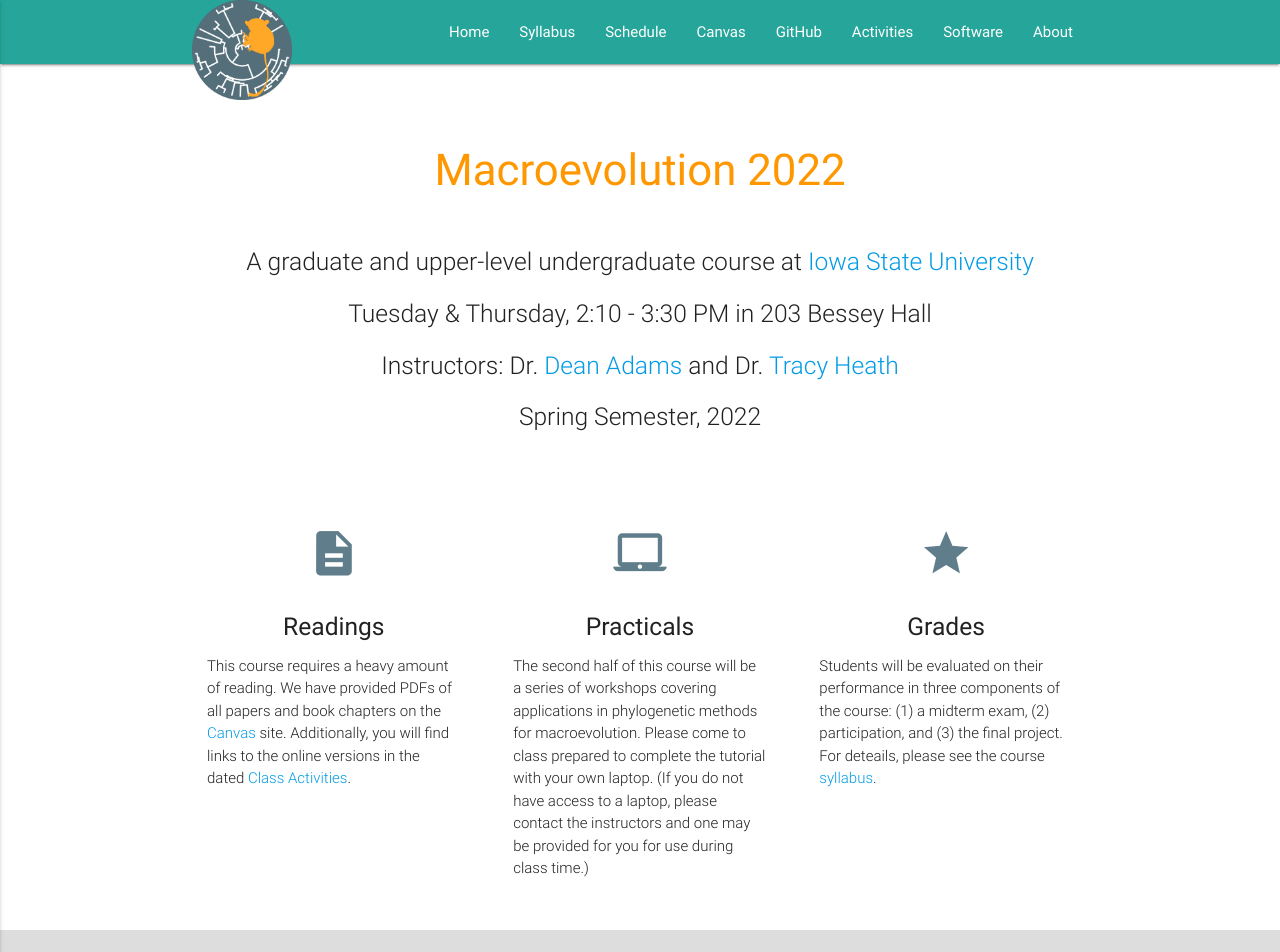
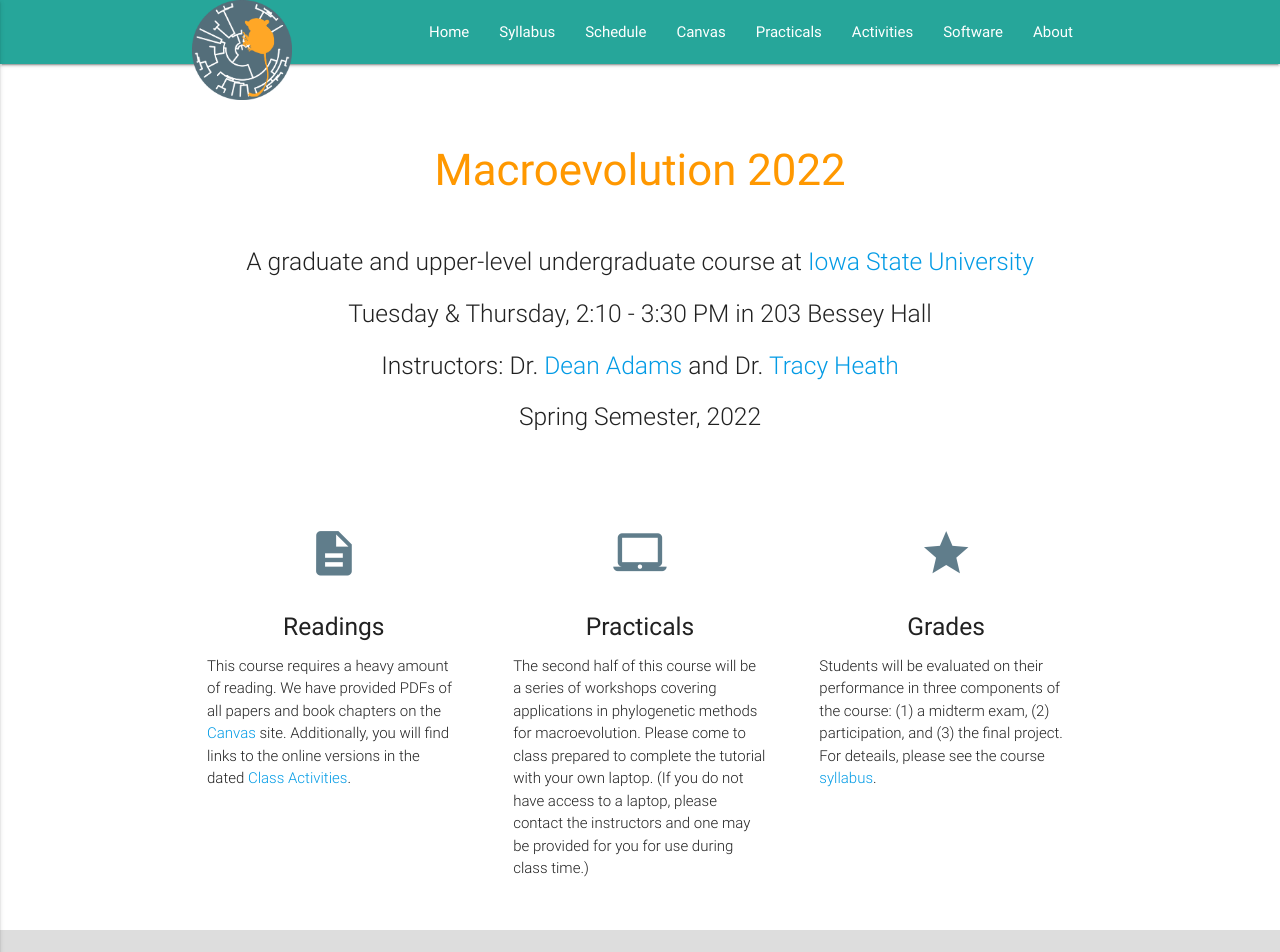
Before and after one commit to EEOB-Macroevolution/eeob-macroevolution.github.io, a Jekyll site: the page built from index.md, in a window 1280 px wide. Shown: the top 952 px of the page. Built offline with Jekyll 4.4.1, drawn with Linux system fonts in a browser that asks for light colours.

Commit message:
update for 2022

```diff
--- a/_includes/footer.html
+++ b/_includes/footer.html
@@ -2,7 +2,7 @@
     <div class="container">
       <div class="row">
         <div class="col s12 m6 l3">
-          <a rel="license" href="https://github.com/EEOB-Macroevolution/EEOB-565X-Spring2018"><img style="border-width:0" src="https://github.githubassets.com/images/modules/logos_page/Octocat.png" alt="" width="60" /></a><br>Hosted by <a class="teal-text" href="https://github.com/">GitHub</a>.
+          <a rel="license" href="https://eeob-macroevolution.github.io"><img style="border-width:0" src="https://github.githubassets.com/images/modules/logos_page/Octocat.png" alt="" width="60" /></a><br>Hosted by <a class="teal-text" href="https://github.com/">GitHub</a>.
           <br>
           <br>
           <a href="http://phylopic.org/image/f598fb39-facf-43ea-a576-1861304b2fe4/"><img src="http://phylopic.org/assets/images/submissions/f598fb39-facf-43ea-a576-1861304b2fe4.64.png" /></a>
--- a/_includes/header.html
+++ b/_includes/header.html
@@ -5,10 +5,10 @@
 
           <ul class="right hide-on-med-and-down">
             <li><a href="{{ "/" | relative_url }}">Home </a></li>
-            <li><a href="https://github.com/EEOB-Macroevolution/EEOB565X-Spring2020/blob/master/Macroevolution-2020_syllabus.pdf">Syllabus </a></li>
-            <li><a href="https://docs.google.com/spreadsheets/d/1SDnp_Pp_rqobAC9v-gQFYU7wFjbSl5tP2ASdVnWwP2k/edit?usp=sharing">Schedule </a></li>
-            <li><a href="https://canvas.iastate.edu/courses/68351">Canvas </a></li>
-            <li><a href="https://github.com/EEOB-Macroevolution/EEOB565X-Spring2020">GitHub </a></li>
+            <li><a href="">Syllabus </a></li>
+            <li><a href="">Schedule </a></li>
+            <li><a href="https://canvas.iastate.edu">Canvas </a></li>
+            <li><a href="https://github.com/EEOB-Macroevolution/Practicals">Practicals </a></li>
             {% if page_paths %}
                 {% for path in page_paths %}
                     {% assign my_page = site.pages | where: "path", path | first %}
@@ -23,10 +23,10 @@
 
           <ul id="nav-mobile" class="side-nav">
             <li><a href="#">Home</a></li>
-            <li><a href="https://github.com/EEOB-Macroevolution/EEOB565X-Spring2020/blob/master/Macroevolution-2020_syllabus.pdf">Syllabus </a></li>
-            <li><a href="https://docs.google.com/spreadsheets/d/1SDnp_Pp_rqobAC9v-gQFYU7wFjbSl5tP2ASdVnWwP2k/edit?usp=sharing">Schedule </a></li>
-            <li><a href="https://canvas.iastate.edu/courses/68351">Canvas </a></li>
-            <li><a href="https://github.com/EEOB-Macroevolution/EEOB565X-Spring2020">GitHub </a></li>
+            <li><a href="">Syllabus </a></li>
+            <li><a href="">Schedule </a></li>
+            <li><a href="https://canvas.iastate.edu">Canvas </a></li>
+            <li><a href="https://github.com/EEOB-Macroevolution/Practicals">Practicals </a></li>
             {% if page_paths %}
                 {% for path in page_paths %}
                     {% assign my_page = site.pages | where: "path", path | first %}
--- a/_layouts/home.html
+++ b/_layouts/home.html
@@ -28,7 +28,7 @@ layout: default
             <h2 class="center blue-grey-text"><i class="material-icons">description</i></h2>
             <h5 class="center">Readings</h5>
 
-            <p class="light">This course requires a heavy amount of reading. We have provided PDFs of all papers and book chapters on the <a href="https://canvas.iastate.edu/courses/68351">Canvas</a> site. Additionally, you will find links to the online versions in the dated <a href="Activities">Class Activities</a>.</p>
+            <p class="light">This course requires a heavy amount of reading. We have provided PDFs of all papers and book chapters on the <a href="https://canvas.iastate.edu">Canvas</a> site. Additionally, you will find links to the online versions in the dated <a href="Activities">Class Activities</a>.</p>
           </div>
         </div>
 
@@ -46,7 +46,7 @@ layout: default
             <h2 class="center blue-grey-text"><i class="material-icons">star</i></h2>
             <h5 class="center">Grades</h5>
 
-            <p class="light">Students will be evaluated on their performance in three components of the course: (1) a midterm exam, (2) participation, and (3) the final project. For deteails, please see the course <a href="https://github.com/EEOB-Macroevolution/EEOB565X-Spring2020/blob/master/Macroevolution-2020_syllabus.pdf">syllabus</a>.</p>
+            <p class="light">Students will be evaluated on their performance in three components of the course: (1) a midterm exam, (2) participation, and (3) the final project. For deteails, please see the course <a href="">syllabus</a>.</p>
           </div>
         </div>
       </div>
```
